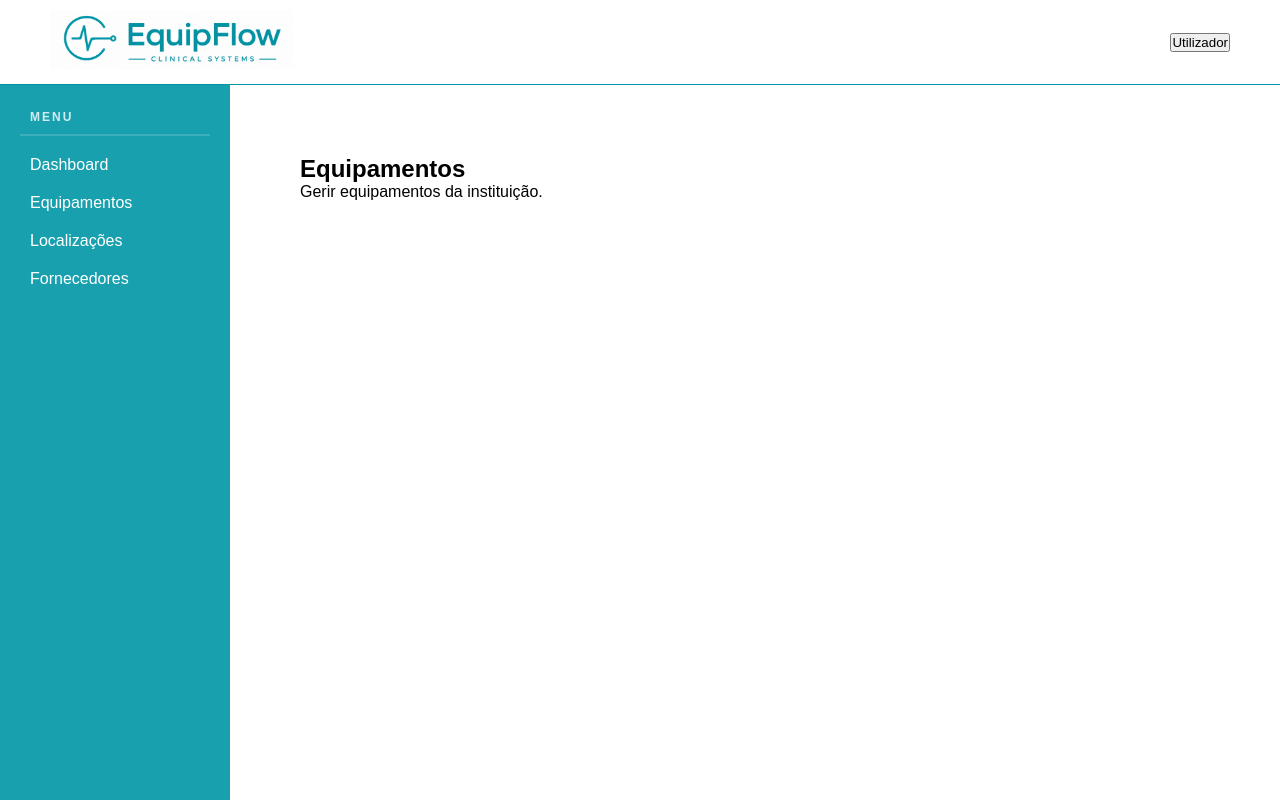
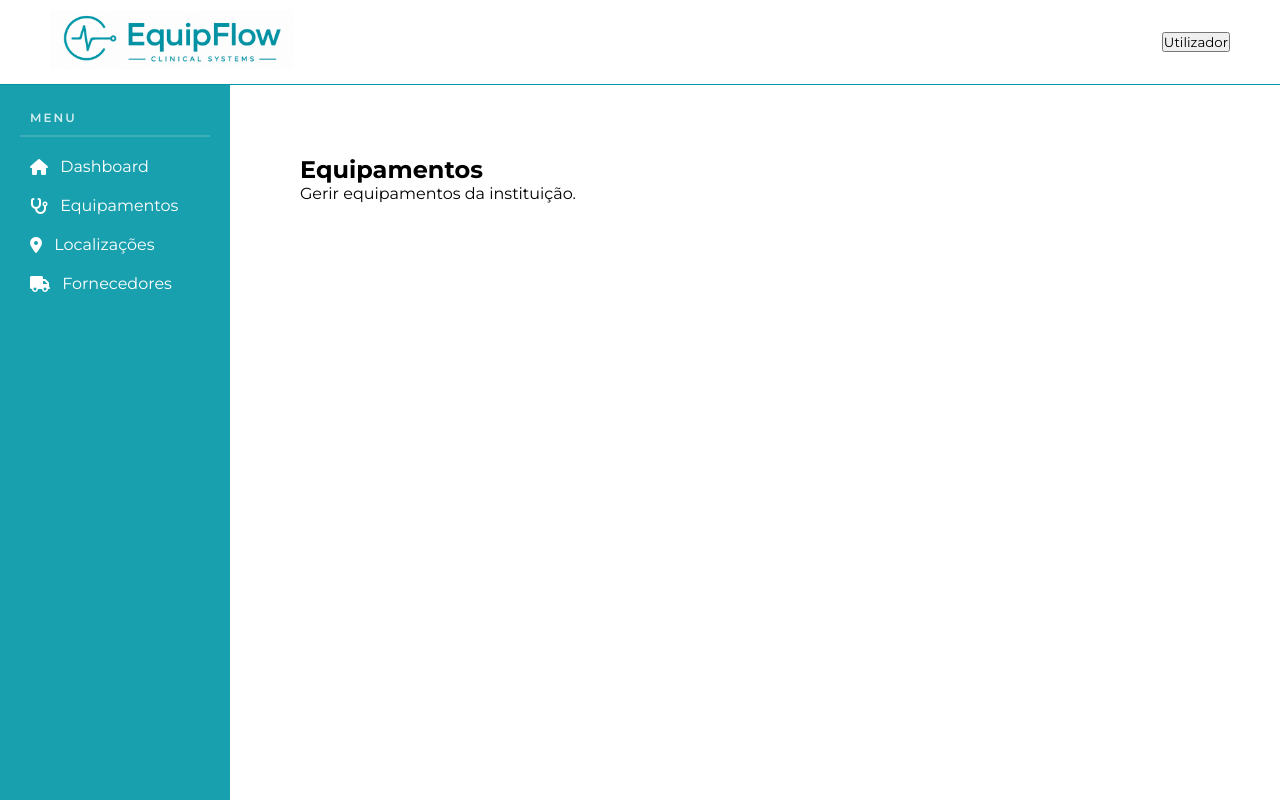
Before and after one commit to brunafcb98/ProjetoSIBDAS, a PHP site: the page made by Área Privada/views/equipamentos/equipamentos.html in a window 1280 px wide. Run offline with PHP 8.4, Linux system fonts and the light colour scheme.

Commit message:
Area Privada - google Fonts e font awesome

```diff
--- a/assets/css/1241677_privado.css
+++ b/assets/css/1241677_privado.css
@@ -3,7 +3,7 @@
     margin: 0;                        /* Remove margens externas padrão */
     padding: 0;                       /* Remove preenchimentos internos padrão */
     box-sizing: border-box;          /* Inclui bordas e preenchimento no cálculo da largura/altura */
-    font-family: Arial, Helvetica, sans-serif; /* Define a fonte principal usada no site */
+    font-family: "Montserrat", Arial, Helvetica, sans-serif; /* Define a fonte principal usada no site */
 }
 
 /* Para que a barra de navegação não corte o conteúdo da página*/
--- a/Área Privada/views/equipamentos/equipamentos.html
+++ b/Área Privada/views/equipamentos/equipamentos.html
@@ -7,6 +7,14 @@
 
     <!-- Favicon -->
     <link rel="shortcut icon" href="../../../assets/images/icone1.png" type="image/png">
+
+    <!-- Google Fonts -->
+    <link rel="preconnect" href="https://fonts.googleapis.com">
+    <link rel="preconnect" href="https://fonts.gstatic.com" crossorigin>
+    <link href="https://fonts.googleapis.com/css2?family=Montserrat:ital,wght@0,100..900;1,100..900&family=Titillium+Web:ital,wght@0,200;0,300;0,400;0,600;0,700;0,900;1,200;1,300;1,400;1,600;1,700&display=swap" rel="stylesheet">
+
+    <!--Font Awesome (local)-->
+    <link rel="stylesheet" href="../../../assets/fontawesome/all.min.css">
 
     <!-- CSS - estilos da pagina -->
     <link rel="stylesheet" href="../../../assets/css/1241677_privado.css">
@@ -30,10 +38,10 @@
 <aside class="sidebar">
     <h4>Menu</h4>
     <nav>
-        <a href="../../dashboard.html">Dashboard</a>
-        <a href="equipamentos.html">Equipamentos</a>
-        <a href="../localizacoes/localizacoes.html">Localizações</a>
-        <a href="../fornecedores/fornecedores.html">Fornecedores</a>
+        <a href="../../dashboard.html"><i class="fas fa-home"></i> &ensp; Dashboard</a>
+        <a href="equipamentos.html"><i class="fas fa-stethoscope"></i> &ensp; Equipamentos</a>
+        <a href="../localizacoes/localizacoes.html"><i class="fas fa-map-marker-alt"></i> &ensp; Localizações</a>
+        <a href="../fornecedores/fornecedores.html"><i class="fas fa-truck"></i> &ensp; Fornecedores</a>
     </nav>
 </aside>
 
```
Also changed, not shown: Área Privada/dashboard.html (+12 -4 lines), Área Privada/views/fornecedores/fornecedores.html (+12 -4 lines), Área Privada/views/localizacoes/localizacoes.html (+12 -4 lines).
